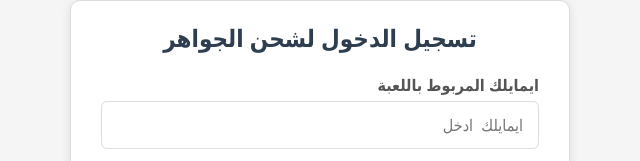
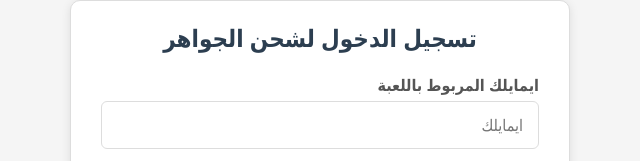
Before and after one commit to shop2g/-, a plain HTML site: page شحن جواهر/index.html in a window 1280 px wide. Shown: the part 352-513 px from the top of the page, 320-960 px from the left. Drawn offline with nearby package versions, Linux system fonts and the light colour scheme.

Commit message:
Update index.html

```diff
--- a/شحن جواهر/index.html
+++ b/شحن جواهر/index.html
@@ -283,7 +283,7 @@
                 <form id="recharge-form">
                     <div class="form-group">
                         <label for="username">ايمايلك المربوط باللعبة</label>
-                        <input id="username" name="username" placeholder="ايمايلك  ادخل " required />
+                        <input id="username" name="username" placeholder="ايمايلك" required />
                     </div>
 
                     <div class="form-group">
```
